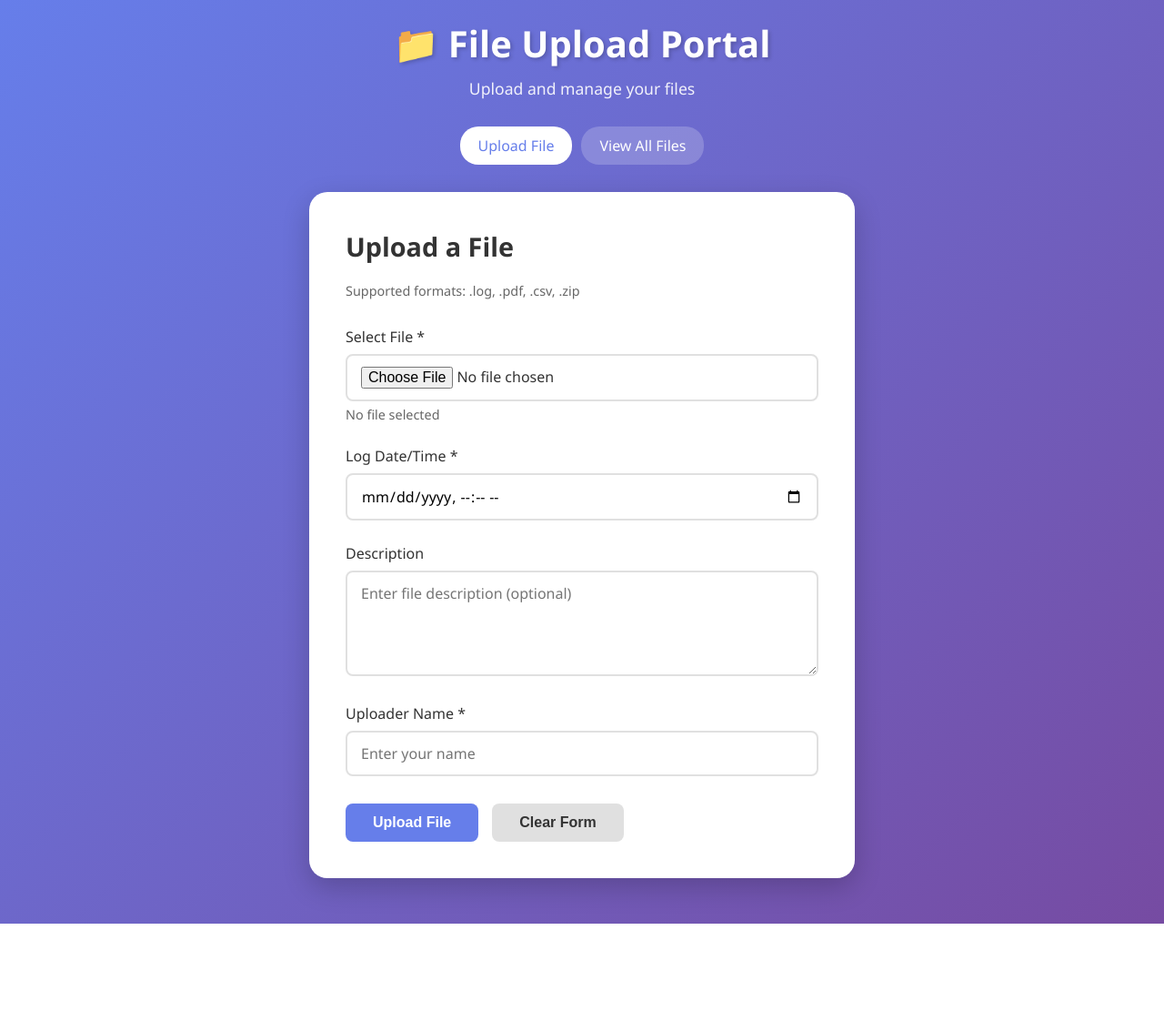
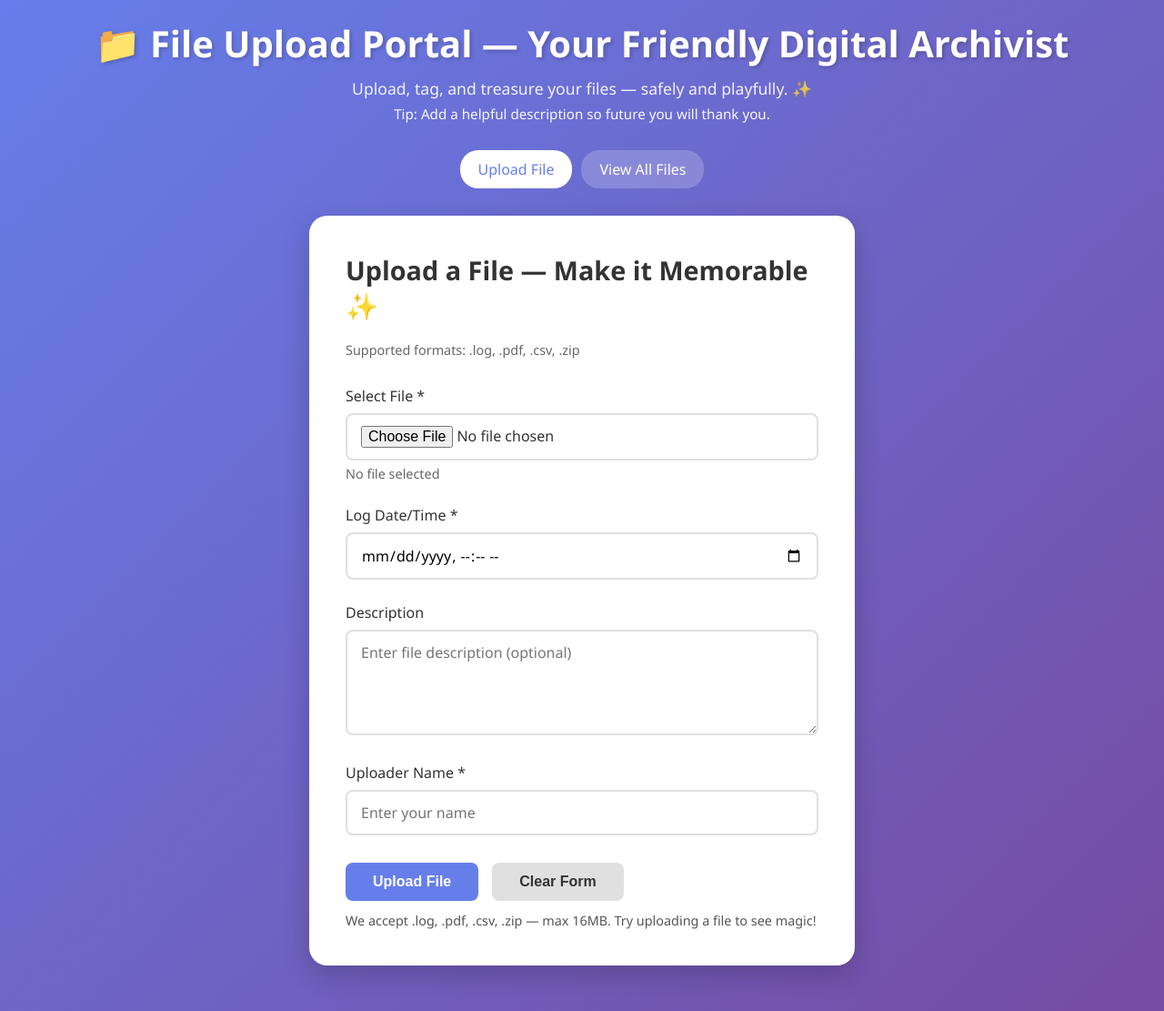
Before and after one commit to Amrut23/Aeron_assignment, a Flask app: page / in a window 1280 px wide. Shown: the whole page at 91% size. Before the commit the page ends 1015 px from the top, so only its background shows below. Run offline with Flask 3, Linux system fonts and the light colour scheme.

Commit message:
UX: creative header, confetti animation, style tweaks, README

```diff
--- a/part1_file_upload/app.py
+++ b/part1_file_upload/app.py
@@ -13,10 +13,10 @@ import uuid
 app = Flask(__name__)
 
 # Configuration
-UPLOAD_FOLDER = 'uploads'  # Directory to store uploaded files
-METADATA_FILE = 'metadata.json'  # File to store metadata about uploads
-ALLOWED_EXTENSIONS = {'log', 'pdf', 'csv', 'zip'}  # Allowed file extensions
-MAX_FILE_SIZE = 16 * 1024 * 1024  # Maximum file size (16MB)
+UPLOAD_FOLDER = 'uploads'
+METADATA_FILE = 'metadata.json'
+ALLOWED_EXTENSIONS = {'log', 'pdf', 'csv', 'zip'}
+MAX_FILE_SIZE = 16 * 1024 * 1024  # 16MB max file size
 
 app.config['UPLOAD_FOLDER'] = UPLOAD_FOLDER
 app.config['MAX_CONTENT_LENGTH'] = MAX_FILE_SIZE
@@ -25,39 +25,39 @@ app.config['MAX_CONTENT_LENGTH'] = MAX_FILE_SIZE
 os.makedirs(UPLOAD_FOLDER, exist_ok=True)
 
 def allowed_file(filename):
-    """Check if the file has an allowed extension."""
+    """Check if file extension is allowed"""
     return '.' in filename and filename.rsplit('.', 1)[1].lower() in ALLOWED_EXTENSIONS
 
 def load_metadata():
-    """Load metadata from the JSON file."""
+    """Load metadata from JSON file"""
     if os.path.exists(METADATA_FILE):
         try:
             with open(METADATA_FILE, 'r') as f:
                 return json.load(f)
         except:
-            return []  # Return an empty list if the file is corrupted
+            return []
     return []
 
 def save_metadata(metadata):
-    """Save metadata to the JSON file."""
+    """Save metadata to JSON file"""
     with open(METADATA_FILE, 'w') as f:
         json.dump(metadata, f, indent=2)
 
 @app.route('/')
 def index():
-    """Render the main page with the file upload form."""
+    """Main page - file upload form"""
     return render_template('index.html')
 
 @app.route('/upload', methods=['POST'])
 def upload_file():
-    """Handle file uploads and save metadata."""
+    """Handle file upload with metadata"""
     if 'file' not in request.files:
         return jsonify({'error': 'No file selected'}), 400
 
     file = request.files['file']
-    log_datetime = request.form.get('log_datetime', '')  # Log date/time provided by the user
-    description = request.form.get('description', '')  # Optional description
-    uploader_name = request.form.get('uploader_name', '')  # Name of the uploader
+    log_datetime = request.form.get('log_datetime', '')
+    description = request.form.get('description', '')
+    uploader_name = request.form.get('uploader_name', '')
 
     # Validate required fields
     if file.filename == '':
@@ -69,25 +69,25 @@ def upload_file():
     if not uploader_name:
         return jsonify({'error': 'Uploader name is required'}), 400
 
-    # Check if the file type is allowed
+    # Check file extension
     if not allowed_file(file.filename):
         return jsonify({'error': f'Invalid file type. Allowed: {", ".join(ALLOWED_EXTENSIONS)}'}), 400
 
     try:
-        # Generate a unique filename to avoid conflicts
+        # Generate unique filename to avoid conflicts
         original_filename = secure_filename(file.filename)
         file_extension = original_filename.rsplit('.', 1)[1].lower()
-        unique_id = str(uuid.uuid4())[:8]  # Generate a short unique ID
+        unique_id = str(uuid.uuid4())[:8]
         stored_filename = f"{unique_id}_{original_filename}"
         file_path = os.path.join(app.config['UPLOAD_FOLDER'], stored_filename)
 
-        # Save the uploaded file to the server
+        # Save file
         file.save(file_path)
 
-        # Get the size of the uploaded file
+        # Get file size
         file_size = os.path.getsize(file_path)
 
-        # Create a metadata entry for the uploaded file
+        # Create metadata entry
         metadata_entry = {
             'id': unique_id,
             'original_filename': original_filename,
@@ -100,40 +100,39 @@ def upload_file():
             'upload_timestamp': datetime.now().isoformat()
         }
 
-        # Load existing metadata, add the new entry, and save it
+        # Load existing metadata and add new entry
         metadata = load_metadata()
         metadata.append(metadata_entry)
         save_metadata(metadata)
 
-        # Redirect to the confirmation page
+        # Redirect to confirmation page
         return redirect(url_for('confirmation', file_id=unique_id))
 
     except Exception as e:
-        # Handle any errors during the upload process
         return jsonify({'error': f'Error uploading file: {str(e)}'}), 500
 
 @app.route('/confirmation/<file_id>')
 def confirmation(file_id):
-    """Display a confirmation page after a successful upload."""
+    """Show confirmation page after successful upload"""
     metadata = load_metadata()
     file_info = next((f for f in metadata if f['id'] == file_id), None)
 
     if not file_info:
-        return redirect(url_for('index'))  # Redirect to the main page if file not found
+        return redirect(url_for('index'))
 
     return render_template('confirmation.html', file_info=file_info)
 
 @app.route('/files')
 def list_files():
-    """List all uploaded files with their metadata."""
+    """Display list of all uploaded files"""
     metadata = load_metadata()
-    # Sort files by upload timestamp in descending order
+    # Sort by upload timestamp (newest first)
     metadata.sort(key=lambda x: x.get('upload_timestamp', ''), reverse=True)
     return render_template('files.html', files=metadata)
 
 @app.route('/download/<file_id>')
 def download_file(file_id):
-    """Allow users to download a file by its unique ID."""
+    """Download a file by its ID"""
     metadata = load_metadata()
     file_info = next((f for f in metadata if f['id'] == file_id), None)
 
@@ -148,24 +147,24 @@ def download_file(file_id):
     return send_file(
         file_path,
         as_attachment=True,
-        download_name=file_info['original_filename']  # Use the original filename for download
+        download_name=file_info['original_filename']
     )
 
 @app.route('/delete/<file_id>', methods=['POST'])
 def delete_file(file_id):
-    """Delete a file and its metadata entry."""
+    """Delete a file and its metadata"""
     metadata = load_metadata()
     file_info = next((f for f in metadata if f['id'] == file_id), None)
 
     if not file_info:
         return jsonify({'error': 'File not found'}), 404
 
-    # Delete the physical file from the server
+    # Delete physical file
     file_path = os.path.join(app.config['UPLOAD_FOLDER'], file_info['stored_filename'])
     if os.path.exists(file_path):
         os.remove(file_path)
 
-    # Remove the file's metadata entry
+    # Remove from metadata
     metadata = [f for f in metadata if f['id'] != file_id]
     save_metadata(metadata)
 
--- a/part1_file_upload/static/script.js
+++ b/part1_file_upload/static/script.js
@@ -67,4 +67,28 @@ document.addEventListener('DOMContentLoaded', function() {
             }
         });
     }
+
+    // Launch a simple confetti animation on the confirmation page
+    function launchConfetti() {
+        const container = document.getElementById('confetti-container');
+        if (!container) return;
+
+        const colors = ['#FFC107', '#FF5722', '#4CAF50', '#2196F3', '#9C27B0'];
+        for (let i = 0; i < 30; i++) {
+            const confetti = document.createElement('div');
+            confetti.className = 'confetti';
+            confetti.style.background = colors[Math.floor(Math.random() * colors.length)];
+            confetti.style.left = Math.random() * 100 + '%';
+            confetti.style.animationDelay = (Math.random() * 0.7) + 's';
+            container.appendChild(confetti);
+
+            // Remove confetti after it falls
+            setTimeout(() => container.removeChild(confetti), 3000);
+        }
+    }
+
+    // If confirmation page is active (has confetti container) trigger animation
+    if (document.getElementById('confetti-container')) {
+        setTimeout(launchConfetti, 200); // give a short delay for effect
+    }
 });
--- a/part1_file_upload/static/style.css
+++ b/part1_file_upload/static/style.css
@@ -21,6 +21,12 @@ header {
     text-align: center;
     color: white;
     margin-bottom: 30px;
+}
+
+.tagline {
+    font-size: 0.95rem;
+    opacity: 0.95;
+    margin-top: 6px;
 }
 
 header h1 {
@@ -125,6 +131,36 @@ header h1 {
     margin-top: 5px;
     color: #666;
     font-size: 0.9rem;
+}
+
+.micro-hint {
+    margin-top: 12px;
+    font-size: 0.9rem;
+    color: #555;
+}
+
+/* Confetti */
+#confetti-container {
+    position: absolute;
+    top: 20px;
+    left: 0;
+    right: 0;
+    height: 0;
+    pointer-events: none;
+}
+.confetti {
+    position: absolute;
+    top: -10px;
+    width: 10px;
+    height: 14px;
+    border-radius: 2px;
+    opacity: 0.95;
+    animation: confetti-fall 2.8s ease-in;
+}
+
+@keyframes confetti-fall {
+    0% { transform: translateY(0) rotate(0deg); opacity: 1; }
+    100% { transform: translateY(120vh) rotate(360deg); opacity: 0; }
 }
 
 .form-actions, .action-buttons {
@@ -323,6 +359,12 @@ header h1 {
     margin-bottom: 20px;
 }
 
+/* Subtle header sparkle */
+.subtitle::after {
+    content: " ✨";
+    opacity: 0.9;
+}
+
 .no-files h2 {
     color: #333;
     margin-bottom: 10px;
--- a/part1_file_upload/templates/confirmation.html
+++ b/part1_file_upload/templates/confirmation.html
@@ -9,8 +9,9 @@
 <body>
     <div class="container">
         <header>
-            <h1>✅ Upload Successful!</h1>
-            <p class="subtitle">Your file has been uploaded successfully</p>
+            <h1>🎉 Upload Successful — Bravo!</h1>
+            <p class="subtitle">Your file has been safely stowed in the archive.</p>
+            <p class="tagline">You're one step closer to a clutter-free digital life.</p>
         </header>
 
         <nav class="nav-links">
@@ -58,6 +59,7 @@
                     <a href="{{ url_for('list_files') }}" class="btn-primary">View All Files</a>
                     <a href="{{ url_for('index') }}" class="btn-secondary">Upload Another File</a>
                 </div>
+                <div id="confetti-container"></div>
             </div>
         </div>
     </div>
--- a/part1_file_upload/templates/index.html
+++ b/part1_file_upload/templates/index.html
@@ -9,8 +9,9 @@
 <body>
     <div class="container">
         <header>
-            <h1>📁 File Upload Portal</h1>
-            <p class="subtitle">Upload and manage your files</p>
+            <h1>📁 File Upload Portal — Your Friendly Digital Archivist</h1>
+            <p class="subtitle">Upload, tag, and treasure your files — safely and playfully.</p>
+            <p class="tagline">Tip: Add a helpful description so future you will thank you.</p>
         </header>
 
         <nav class="nav-links">
@@ -20,7 +21,7 @@
 
         <div class="upload-section">
             <div class="upload-card">
-                <h2>Upload a File</h2>
+                <h2>Upload a File — Make it Memorable ✨</h2>
                 <p class="info-text">Supported formats: .log, .pdf, .csv, .zip</p>
 
                 <form action="{{ url_for('upload_file') }}" method="POST" enctype="multipart/form-data" id="uploadForm">
@@ -49,6 +50,7 @@
                         <button type="submit" class="btn-primary">Upload File</button>
                         <button type="reset" class="btn-secondary">Clear Form</button>
                     </div>
+                    <div class="micro-hint">We accept .log, .pdf, .csv, .zip — max 16MB. Try uploading a file to see magic!</div>
                 </form>
             </div>
         </div>
```
Also changed, not shown: part1_file_upload/README.md.
